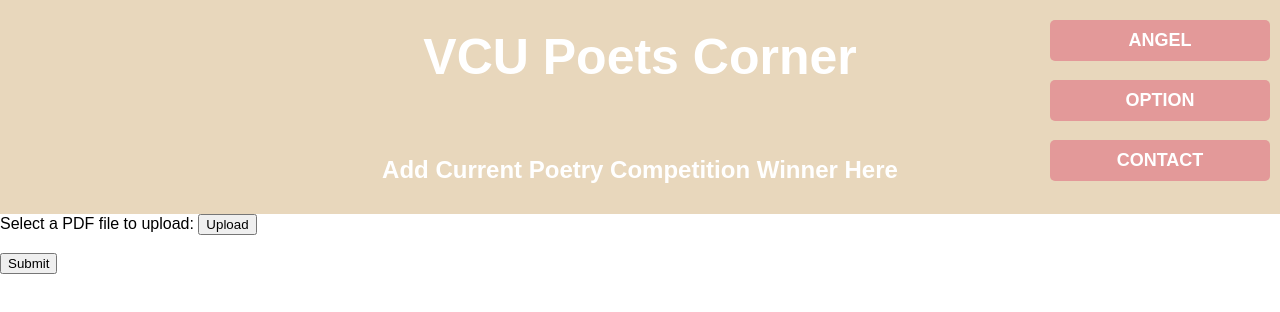
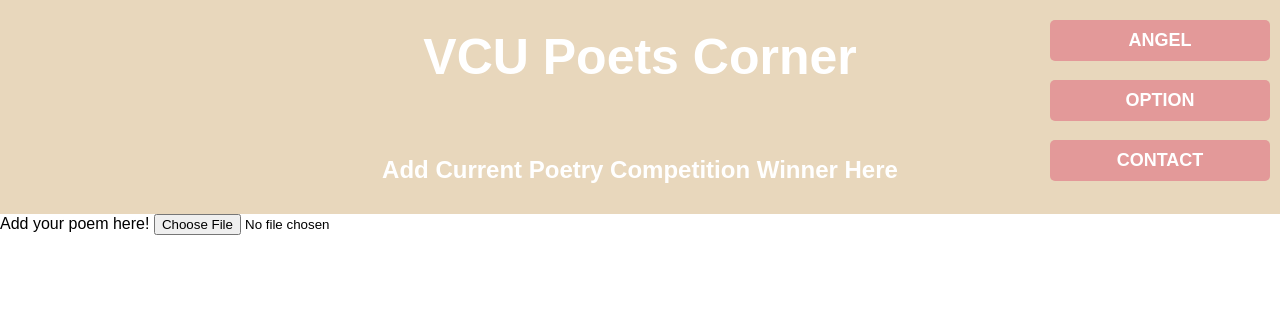
Before and after one commit to aatirs7/VCUPoetryWebsite, a plain HTML site: page index.html in a window 1280 px wide. Shown: the part 50-362 px from the top of the page. Drawn offline with Linux system fonts and the light colour scheme.

Commit message:
upload configuration

```diff
--- a/index.html
+++ b/index.html
@@ -132,13 +132,16 @@
 	<button1 style="text-align: center;">ANGEL</button1>
 	<button2 style="text-align: center;">OPTION</button2>
 
-	<form action="/upload" method="post" enctype="multipart/form-data">
-		<label for="pdf-file">Select a PDF file to upload:</label>
-		<input type="file" id="pdf-file" name="pdf-file" style="display:none;">
-		<button type="button" onclick="document.getElementById('pdf-file').click()">Upload</button>
-		<br><br>
-		<input type="submit" value="Submit">
+	<form action="/upload" method="post" enctype="multipart/form-data" id="pdf-form">
+		<label for="pdf-file">Add your poem here!</label>
+		<input type="file" id="pdf-file" name="pdf-file">
 	  </form>
+
+	  <script>
+		document.getElementById('pdf-file').addEventListener('change', function() {
+		  document.getElementById('pdf-form').submit();
+		});
+	  </script>
 
 
 
```
